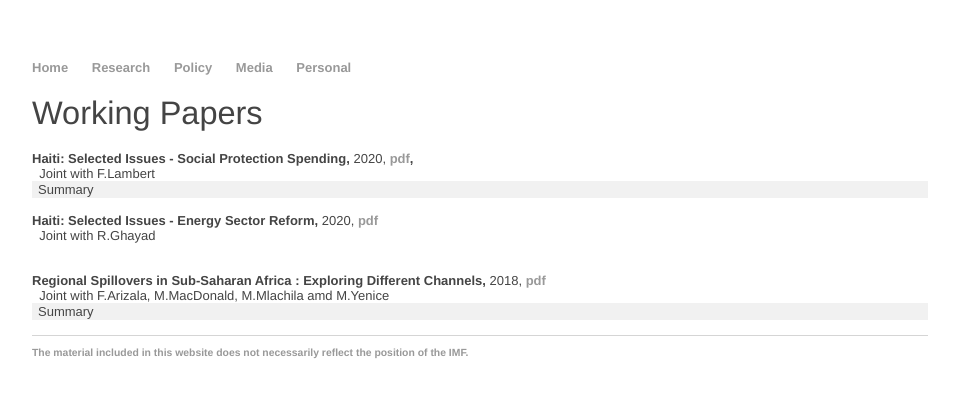
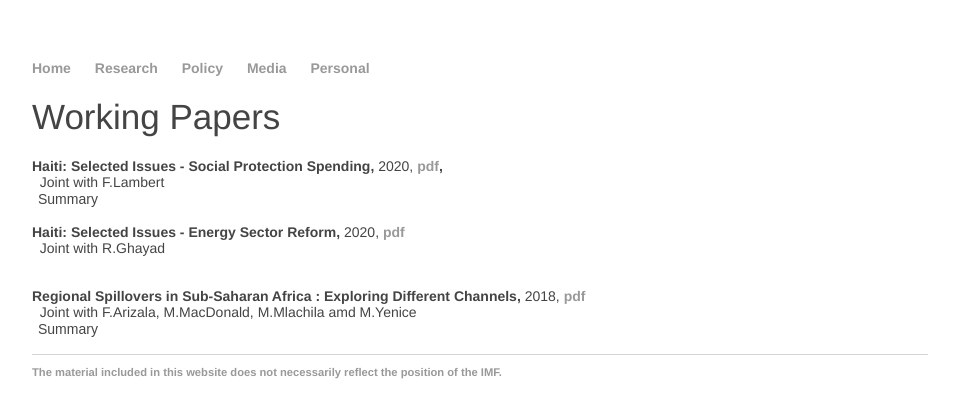
Before and after one commit to matthieubellon/matthieubellon.github.io, a Jekyll site: the page built from Policy/index.html, in a window 1280 px wide. Shown: the top 418 px of the page, without its empty margins (160-1119 px from the left). Built offline with Jekyll 4.4.1, drawn with Linux system fonts in a browser that asks for light colours.

Commit message:
Update main.css

```diff
--- a/css/main.css
+++ b/css/main.css
@@ -3,7 +3,7 @@ body {
     width: 70%;
     font-family:'Helvetica Neue', 'Helvetica', 'Arial', 'sans-serif';
     color: #444;
-    font-size: 13px;
+    font-size: 14px;
 }
 nav ul, footer ul {
     font-family:'Helvetica Neue', 'Helvetica', 'Arial', 'sans-serif';
@@ -67,7 +67,7 @@ ul.posts li {
 }
 /* Style the button that is used to open and close the collapsible content */
 .collapsible {
-  background-color: #f1f1f1;
+  background-color: #FFFFFF;
   color: #444;
   cursor: pointer;
   /*padding: 18px;*/
@@ -75,12 +75,12 @@ ul.posts li {
   border: none;
   text-align: left;
   outline: none;
-  font-size: 13px;
+  font-size: 14px;
 }
 
 /* Add a background color to the button if it is clicked on (add the .active class with JS), and when you move the mouse over it (hover) */
 .active, .collapsible:hover {
-  background-color: #999;
+  background-color: #f1f1f1;
 }
 
 /* Style the collapsible content. Note: hidden by default */
```
